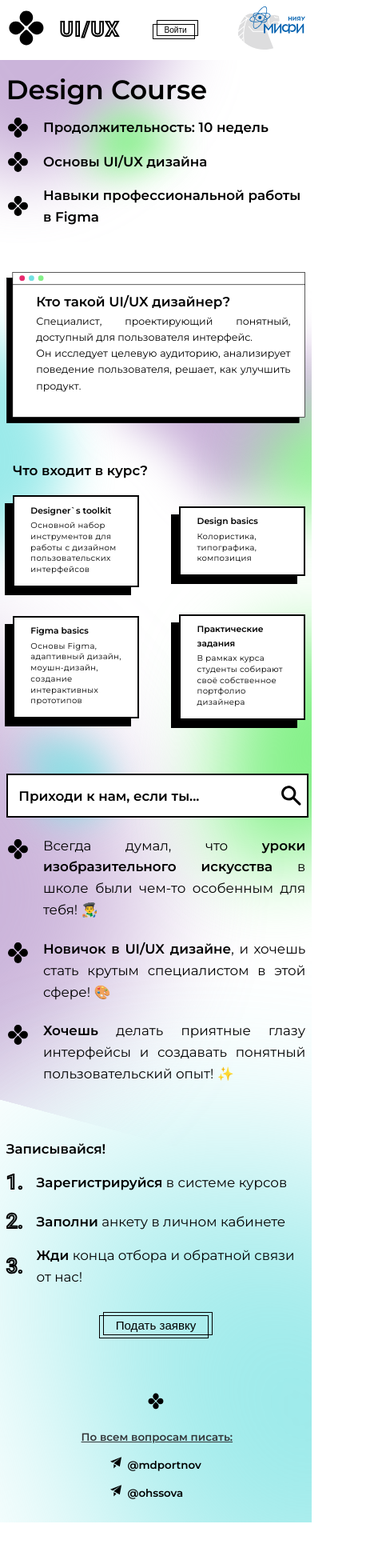
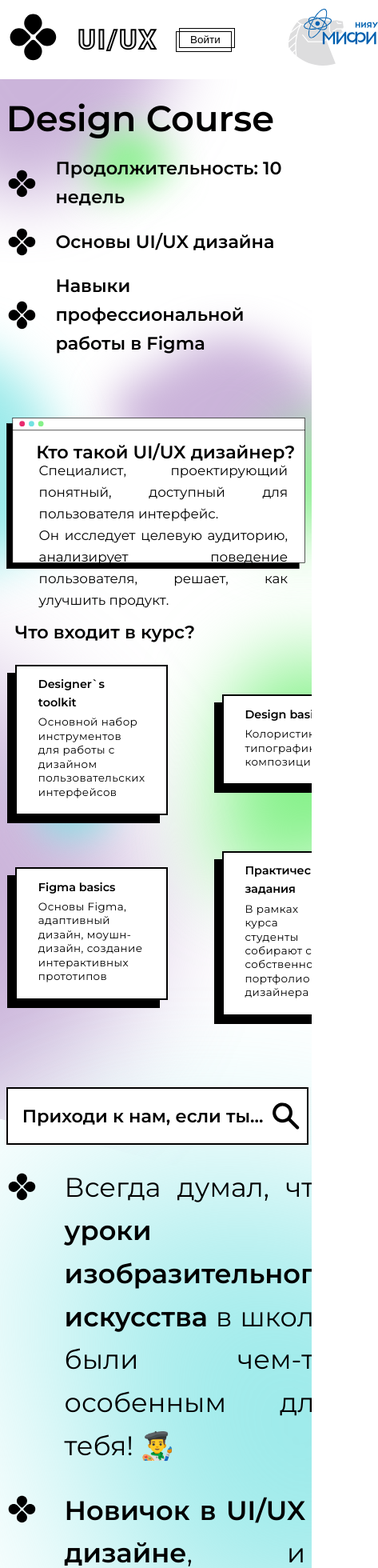
Before and after one commit to IvanMurzin/DesignCourse, a Vue app: page / in a window 390 px wide. Shown: the top 1960 px of the page at 80% size, 473 px wide, since content can reach past the window. Before the commit the page ends 1903 px from the top, so only its background shows below. Built offline with nearby package versions, Linux system fonts and the light colour scheme.

Commit message:
clean code

```diff
--- a/src/App.vue
+++ b/src/App.vue
@@ -29,6 +29,9 @@ const themeOverrides: GlobalThemeOverrides = {
 @import url('https://fonts.googleapis.com/css2?family=Montserrat:wght@400;500;600;700&display=swap');
 @import url('https://fonts.googleapis.com/css2?family=Roboto:wght@300;400;500;700&display=swap');
 
+b {
+  font-weight: 600;
+}
 
 body {
   background: #fefefe;
@@ -40,11 +43,10 @@ body {
   font-weight: 500;
 }
 
-.contraction {
-  padding: 0 10%;
-
-  &.abs {
-    width: 80%;
+@media screen and (max-height: 30em),
+screen and (max-width: 30em) {
+  #app {
+    font-size: 0.6em;
   }
 }
 
@@ -80,6 +82,15 @@ a {
   opacity: 1;
 }
 
+
+.contraction {
+  padding: 0 10%;
+
+  &.abs {
+    width: 80%;
+  }
+}
+
 @media screen and (max-width: 1300px) {
   .contraction {
     padding: 0 5%;
@@ -102,16 +113,7 @@ a {
       width: 96%;
     }
   }
-
-  @media screen and (max-height: 30em),
-  screen and (max-width: 30em) {
-    #app {
-      font-size: 0.6em;
-    }
-  }
 }
-
-
 
 @keyframes spin {
   0% {
--- a/src/components/other/BorderedItem.vue
+++ b/src/components/other/BorderedItem.vue
@@ -5,8 +5,8 @@ defineProps<{
 </script>
 <template>
   <div class="item">
-    <h2 class="item__title">{{ title }}</h2>
-    <span class="item__text">
+    <h2 class="item_title">{{ title }}</h2>
+    <span class="item_text">
       <slot />
     </span>
   </div>
@@ -26,9 +26,13 @@ defineProps<{
   height: 100%;
   box-sizing: border-box;
 }
+@media screen and (max-width: 1160px) {
+  .item {
+    height: auto;
+  }
+}
 
-
-.item__title {
+.item_title {
   font-weight: 600;
   font-size: 2em;
   margin-bottom: 0.3em;
@@ -36,7 +40,7 @@ defineProps<{
   color: black;
 }
 
-.item__text {
+.item_text {
   font-weight: 400;
   letter-spacing: 0.03em;
   font-size: 1.5em;
@@ -44,18 +48,13 @@ defineProps<{
   color: black;
 }
 
-@media screen and (max-width: 1160px) {
-  .item {
-    height: auto;
-  }
-}
 
 @media screen and (max-width: 900px) {
   .item {
     font-size: 0.8em;
   }
 
-  .item__title {
+  .item_title {
     font-size: 1.6em;
   }
 }
--- a/src/components/other/IconListItem.vue
+++ b/src/components/other/IconListItem.vue
@@ -1,7 +1,7 @@
 <template>
   <div class="item">
     <img style="width: 100%" :src="logo" alt="" />
-    <p class="item__text">
+    <p class="item_text">
       <slot />
     </p>
   </div>
@@ -19,7 +19,7 @@ import logo from '@/assets/logo/design_logo.svg'
   grid-template-columns: 3.5em 1fr;
 }
 
-.item__text {
+.item_text {
   margin: 0 0 0 1em;
   color: black;
   font-weight: 600;
@@ -27,14 +27,13 @@ import logo from '@/assets/logo/design_logo.svg'
 }
 
 @media screen and (max-width: 900px) {
-  .item__text {
-
+  .item_text {
     font-size: 2.5em;
   }
 }
 
 @media screen and (max-width: 600px) {
-  .item__text {
+  .item_text {
     font-size: 2em;
   }
 }
--- a/src/components/other/MainViewSearchBar.vue
+++ b/src/components/other/MainViewSearchBar.vue
@@ -26,15 +26,6 @@
     font-weight: 600;
     margin: 0.3em 0 0.2em;
 }
-
-
-.search_icon {
-    position: absolute;
-    height: 50%;
-    top: 25%;
-    right: 0.8em;
-}
-
 @media screen and (max-width: 900px) {
     .search_text {
         top: 5%;
@@ -49,4 +40,11 @@
     }
 
 }
+
+.search_icon {
+    position: absolute;
+    height: 50%;
+    top: 25%;
+    right: 0.8em;
+}
 </style>
--- a/src/components/other/MainViewTitle.vue
+++ b/src/components/other/MainViewTitle.vue
@@ -6,14 +6,14 @@ defineProps<{
 
 <template>
     <section>
-        <h2 class="section-name">{{ name }}</h2>
+        <h2 class="main_title">{{ name }}</h2>
         <slot />
     </section>
 </template>
 
 <style lang="scss" scoped>
 section {
-    .section-name {
+    .main_title {
         font-size: 6em;
         color: black;
         font-weight: 600;
@@ -21,10 +21,9 @@ section {
     }
 
     @media screen and (max-width: 900px) {
-        .section-name {
+        .main_title {
             font-size: 4em;
         }
-
     }
 }
 </style>
--- a/src/views/main/widget/MainViewAbout.vue
+++ b/src/views/main/widget/MainViewAbout.vue
@@ -1,8 +1,3 @@
-<script setup lang="ts">
-import MainViewTitle from '@/components/other/MainViewTitle.vue';
-
-</script>
-
 <template>
   <div class="screen">
     <img class="window" src="@/assets/window.svg" alt="design course logo" />
@@ -35,6 +30,13 @@ import MainViewTitle from '@/components/other/MainViewTitle.vue';
   font-weight: 600;
   margin: 0.3em 0 0.2em;
 
+  @media screen and (max-width: 1200px) {
+    font-size: 2.8em;
+  }
+
+  @media screen and (max-width: 990px) {
+    font-size: 2.5em;
+  }
 
   @media screen and (max-width: 600px) {
     font-size: 2em;
@@ -50,8 +52,7 @@ import MainViewTitle from '@/components/other/MainViewTitle.vue';
   font-size: 3em;
   color: black;
   font-weight: 400;
-  margin: 0.3em 0 0.2em;
-
+  margin: 0.3em 0.2em 0.2em;
 
   @media screen and (max-width: 1350px) {
     font-size: 2.8em;
--- a/src/views/main/widget/MainViewFooter.vue
+++ b/src/views/main/widget/MainViewFooter.vue
@@ -3,15 +3,15 @@
 <template>
     <footer>
         <img src="@/assets/logo/design_logo.svg" style="width: 6%; margin-bottom: 2em;" alt="design logo" />
-        <p class="footer__text" style="grid-area: a; text-decoration: underline;">По всем вопросам писать:</p>
+        <p class="footer_text" style="grid-area: a; text-decoration: underline;">По всем вопросам писать:</p>
         <div>
-            <a class="footer__a middle" style="grid-area: c;text-decoration:none;" href="https://t.me/mdportnov">
+            <a class="footer_item" style="grid-area: c;text-decoration:none;" href="https://t.me/mdportnov">
                 <img src="@/assets/logo/tg_logo.svg" style="width: 120%" alt="mail logo" />
-                <p class="footer__text">@mdportnov</p>
+                <p class="footer_text">@mdportnov</p>
             </a>
-            <a class="footer__a" style="grid-area: b;text-decoration:none;" href="https://t.me/ohssova">
+            <a class="footer_item" style="grid-area: b;text-decoration:none;" href="https://t.me/ohssova">
                 <img src="@/assets/logo/tg_logo.svg" style="width: 120%;" alt="telegram logo" />
-                <p class="footer__text">@ohssova</p>
+                <p class="footer_text">@ohssova</p>
             </a>
         </div>
     </footer>
@@ -24,22 +24,19 @@ footer {
     flex-direction: column;
     align-items: center;
 
-    .footer__text {
-        margin: 0.5em 0 0 0.2em;
+    .footer_text {
+        margin: 0 0 0 0.5em;
         font-size: 1.6em;
         font-weight: 600;
     }
 
-    .footer__a {
+    .footer_item {
         display: grid;
         grid-template-columns: 1.4em auto;
         gap: 0.8em;
+        margin-top: 2em;
         align-items: center;
         color: #000;
-
-        &.middle {
-            margin: 0.8em 0;
-        }
     }
 }
 </style>
--- a/src/views/main/widget/MainViewHeader.vue
+++ b/src/views/main/widget/MainViewHeader.vue
@@ -5,10 +5,10 @@ import GradientButton from '@/components/other/GradientButton.vue'
 
 <template>
   <div class="header">
-    <a class="a" tabindex="1" href="https://kotlinlang.org/">
+    <a class="a" tabindex="1" href="https://figma.org">
       <img style="width: 100%" src="@/assets/logo/design_logo.svg" alt="design course logo" />
     </a>
-    <div class="header__dc"></div>
+    <div class="header_text"></div>
     <GradientButton @click="">Войти</GradientButton>
     <div class="sized_box"></div>
     <a class="a" tabindex="2" href="https://mephi.ru/">
@@ -38,7 +38,7 @@ import GradientButton from '@/components/other/GradientButton.vue'
     margin-bottom: 1em;
   }
 
-  .header__dc:before {
+  .header_text:before {
     content: 'UI/UX';
     font-family: "Roboto";
     font-style: normal;
@@ -48,12 +48,13 @@ import GradientButton from '@/components/other/GradientButton.vue'
     color: white;
     -webkit-text-stroke: 2px #000;
     user-select: none;
+
     @media screen and (max-width: 1400px) {
       font-size: 3em;
     }
   }
 
-  .header__dc:after {
+  .header_text:after {
     content: 'Design Course';
     font-family: "Roboto";
     font-style: normal;
@@ -64,15 +65,15 @@ import GradientButton from '@/components/other/GradientButton.vue'
     color: black;
     user-select: none;
 
-    @media screen and (max-width: 1160px) {
-      content: '';
-    }
 
     @media screen and (max-width: 1400px) {
       font-size: 3em;
     }
+
+    @media screen and (max-width: 1160px) {
+      content: '';
+    }
   }
-
 
   .gradient-btn {
     background: transparent;
--- a/src/views/main/widget/MainViewInvite.vue
+++ b/src/views/main/widget/MainViewInvite.vue
@@ -27,22 +27,10 @@ import logo from '@/assets/logo/design_logo.svg'
 </template>
 
 <style lang="scss" scoped>
-b {
-    font-weight: 600;
-}
-
 .invite_item {
     display: grid;
     margin-top: 3em;
     grid-template-columns: 3.5em 1fr;
-}
-
-.invite_text {
-    margin: -0.2em 0 0 1em;
-    color: black;
-    font-weight: 400;
-    text-align: justify;
-    font-size: 3em;
 }
 
 @media screen and (max-width: 900px) {
@@ -56,4 +44,12 @@ b {
         font-size: 2em;
     }
 }
+
+.invite_text {
+    margin: -0.2em 0 0 1em;
+    color: black;
+    font-weight: 400;
+    text-align: justify;
+    font-size: 3em;
+}
 </style>
--- a/src/views/main/widget/MainViewMainInfo.vue
+++ b/src/views/main/widget/MainViewMainInfo.vue
@@ -4,20 +4,9 @@ import MainViewTitle from '@/components/other/MainViewTitle.vue'
 </script>
 
 <template>
-    <main-view-title name="Design Course">
-        <div class="offers">
-            <IconListItem>Продолжительность: 10 недель</IconListItem><br>
-            <IconListItem>Основы UI/UX дизайна</IconListItem><br>
-            <IconListItem>Навыки профессиональной работы в Figma</IconListItem><br>
-        </div>
-    </main-view-title>
+    <MainViewTitle name="Design Course">
+        <IconListItem>Продолжительность: 10 недель</IconListItem><br>
+        <IconListItem>Основы UI/UX дизайна</IconListItem><br>
+        <IconListItem>Навыки профессиональной работы в Figma</IconListItem><br>
+    </MainViewTitle>
 </template>
-
-<style lang="scss" scoped>
-.offers {
-
-    @media screen and (max-width: 900px) {
-        margin-right: 0;
-    }
-}
-</style>
--- a/src/views/main/widget/MainViewSubscribe.vue
+++ b/src/views/main/widget/MainViewSubscribe.vue
@@ -30,10 +30,6 @@ import GradientButton from '@/components/other/GradientButton.vue'
 </template>
 
 <style lang="scss" scoped>
-b {
-    font-weight: 600;
-}
-
 .subscribe {
     margin-top: 8em;
 }
--- a/src/views/main/widget/MainViewWhatInside.vue
+++ b/src/views/main/widget/MainViewWhatInside.vue
@@ -23,6 +23,12 @@ import BorderedItem from '@/components/other/BorderedItem.vue'
 </template>
 
 <style lang="scss" scoped>
+.section {
+    color: white;
+    margin-left: 1em;
+    margin-top: 5em;
+}
+
 .title_info {
     font-size: 3.8em;
     color: black;
@@ -32,12 +38,6 @@ import BorderedItem from '@/components/other/BorderedItem.vue'
     @media screen and (max-width: 600px) {
         font-size: 2em;
     }
-}
-
-.section {
-    color: white;
-    margin-left: 1em;
-    margin-top: 5em;
 }
 
 .learning-order {
```
